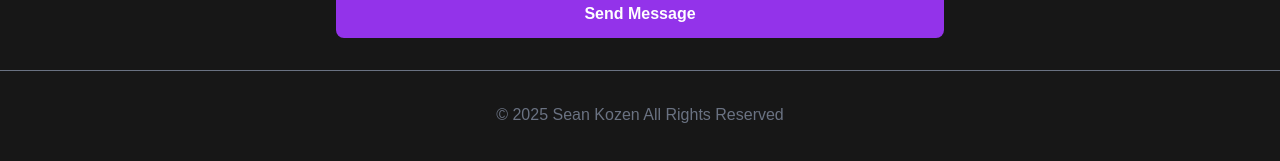
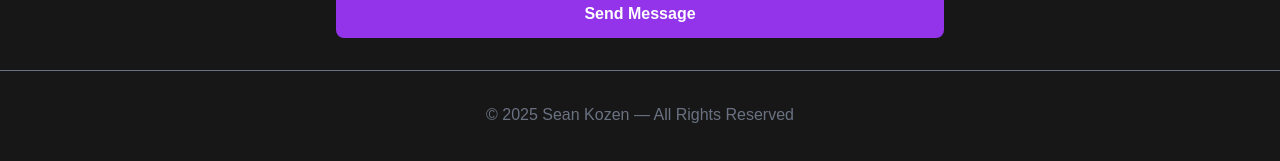
Before and after one commit to seankozen/portfolio-blog, a Next.js app: page /contact in a window 1280 px wide. Shown: the part 615-776 px from the top of the page. Built offline with nearby package versions, Linux system fonts and the light colour scheme.

Commit message:
icons and footer styling

```diff
--- a/src/app/components/Footer.js
+++ b/src/app/components/Footer.js
@@ -2,14 +2,11 @@ import React from "react";
 
 function Footer() {
   return (
-    <footer className="w-full border-t border-gray-500">
-      <div className="container">
-        <div className="flex items-center justify-center py-8">
-          <div className="text-gray-500 text-center">
-            <p>&copy; 2025 Sean Kozen All Rights Reserved</p>
-          </div>
-          <div></div>
-        </div>
+    <footer className="w-full border-t border-gray-500 py-8">
+      <div className="container mx-auto text-center">
+        <p className="text-gray-500">
+          &copy; 2025 Sean Kozen — All Rights Reserved
+        </p>
       </div>
     </footer>
   );
--- a/src/app/components/ProjectSection.js
+++ b/src/app/components/ProjectSection.js
@@ -57,18 +57,26 @@ function ProjectSection({ projects }) {
               <h3 className="text-lg font-semibold text-white mb-2">
                 {project.name}
               </h3>
-              <div className="flex flex-wrap gap-10 mt-auto items-center">
+              <div className="flex flex-wrap justify-center gap-10 mt-auto items-center">
                 {project.tags?.map((tag, idx) => {
                   if (!tag || !tag.svgPath) return null; // skip null/empty
                   return (
-                    <div key={idx} className="flex items-center gap-10">
+                    <img
+                      key={idx}
+                      src={tag.svgPath}
+                      alt={tag.name}
+                      className="w-12 h-12"
+                    />
+                  );
+                  {
+                    /* <div key={idx} className="flex items-center gap-10">
                       <img
                         src={tag.svgPath} // e.g. "/icons/react.svg"
                         alt={tag.name}
                         className="w-12 h-12"
                       />
-                    </div>
-                  );
+                    </div> */
+                  }
                 })}
 
                 {/* {project.tags.map((tag, index) => (
```
